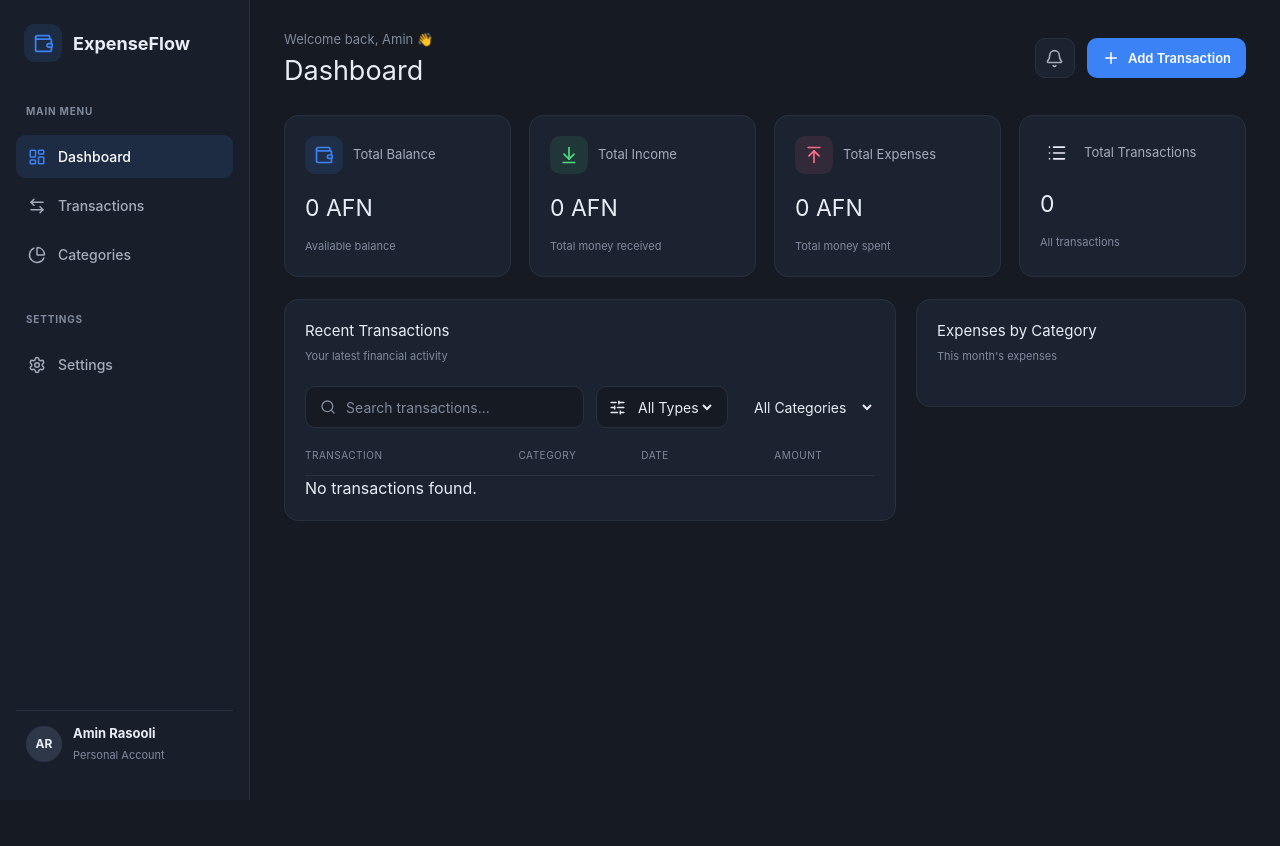
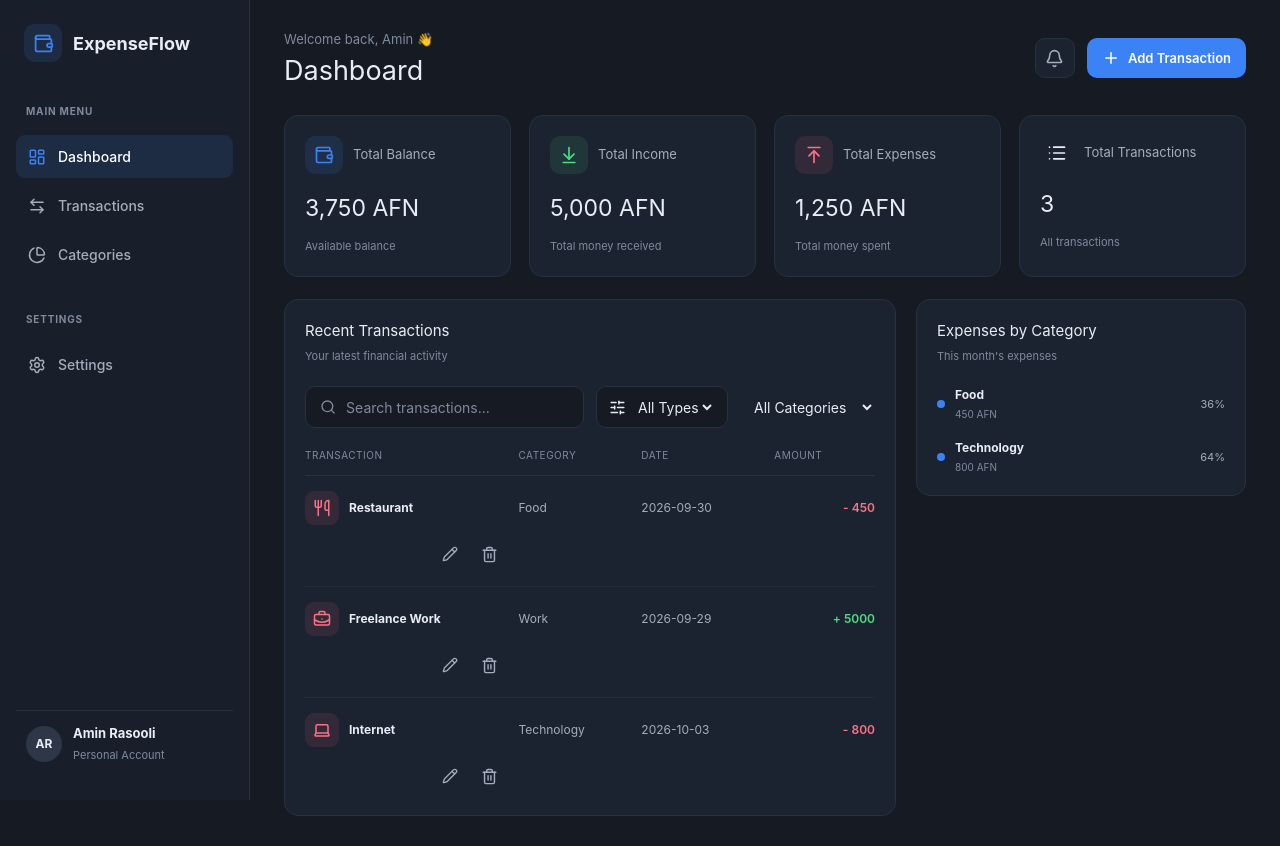
Before and after one commit to aminrasooli2007-svg/expense-tracker-js, a React (Vite) app: page / in a window 1280 px wide. Before the commit the page ends 800 px from the top, so only its background shows below. Built offline with nearby package versions, Linux system fonts and the light colour scheme.

Commit message:
Add local storage and settings state

```diff
--- a/src/App.jsx
+++ b/src/App.jsx
@@ -1,4 +1,4 @@
-import { useState } from "react";
+import { useEffect, useState } from "react";
 
 import Sidebar from "./components/Sidebar";
 import Topbar from "./components/Topbar";
@@ -7,19 +7,62 @@ import RecentTransactions from "./components/RecentTransactions";
 import ExpenseCategories from "./components/ExpenseCategories";
 import TransactionModal from "./components/TransactionModal";
 import DeleteModal from "./components/DeleteModal";
+
+const initialTransactions = [
+  {
+    id: 1,
+    title: "Restaurant",
+    category: "Food",
+    date: "2026-09-30",
+    amount: 450,
+    type: "expense",
+  },
+  {
+    id: 2,
+    title: "Freelance Work",
+    category: "Work",
+    date: "2026-09-29",
+    amount: 5000,
+    type: "income",
+  },
+  {
+    id: 3,
+    title: "Internet",
+    category: "Technology",
+    date: "2026-10-03",
+    amount: 800,
+    type: "expense",
+  },
+];
+
 function App() {
+  const [transactions, setTransactions] = useState(() => {
+    const savedTransactions =
+      localStorage.getItem("transactions");
 
-  const [transactions, setTransactions] = useState([]);
+    if (savedTransactions) {
+      return JSON.parse(savedTransactions);
+    }
+
+    return initialTransactions;
+  });
 
   const [activePage, setActivePage] = useState("dashboard");
 
   const [search, setSearch] = useState("");
   const [typeFilter, setTypeFilter] = useState("all");
   const [categoryFilter, setCategoryFilter] = useState("all");
+
   const [isModalOpen, setIsModalOpen] = useState(false);
-  const [editingTransaction, setEditingTransaction] = useState(null);
-  const [isDeleteModalOpen, setIsDeleteModalOpen] = useState(false);
-  const [deletingTransaction, setDeletingTransaction] = useState(null);
+
+  const [editingTransaction, setEditingTransaction] =
+    useState(null);
+
+  const [isDeleteModalOpen, setIsDeleteModalOpen] =
+    useState(false);
+
+  const [deletingTransaction, setDeletingTransaction] =
+    useState(null);
 
   const [formData, setFormData] = useState({
     title: "",
@@ -28,6 +71,13 @@ function App() {
     category: "Food",
     date: new Date().toISOString().split("T")[0],
   });
+
+  useEffect(() => {
+    localStorage.setItem(
+      "transactions",
+      JSON.stringify(transactions)
+    );
+  }, [transactions]);
 
   const openAddModal = () => {
     setEditingTransaction(null);
@@ -65,13 +115,10 @@ function App() {
     setIsModalOpen(true);
   };
 
-
   const closeModal = () => {
     setIsModalOpen(false);
-
     setEditingTransaction(null);
   };
-
 
   const handleSubmit = (e) => {
     e.preventDefault();
@@ -87,7 +134,9 @@ function App() {
     if (editingTransaction) {
       setTransactions(
         transactions.map((transaction) => {
-          if (transaction.id === editingTransaction.id) {
+          if (
+            transaction.id === editingTransaction.id
+          ) {
             return {
               ...transaction,
               ...transactionData,
@@ -97,9 +146,7 @@ function App() {
           return transaction;
         })
       );
-    }
-
-    else {
+    } else {
       const newTransaction = {
         id: Date.now(),
         ...transactionData,
@@ -114,7 +161,6 @@ function App() {
     closeModal();
   };
 
-
   const openDeleteModal = (id) => {
     const transaction = transactions.find((item) => {
       return item.id === id;
@@ -125,7 +171,6 @@ function App() {
     }
 
     setDeletingTransaction(transaction);
-
     setIsDeleteModalOpen(true);
   };
 
@@ -136,21 +181,23 @@ function App() {
 
     setTransactions(
       transactions.filter((transaction) => {
-        return transaction.id !== deletingTransaction.id;
+        return (
+          transaction.id !== deletingTransaction.id
+        );
       })
     );
 
     setIsDeleteModalOpen(false);
-
     setDeletingTransaction(null);
   };
 
   const closeDeleteModal = () => {
     setIsDeleteModalOpen(false);
-
     setDeletingTransaction(null);
   };
-  const filteredTransactions = transactions.filter((transaction) => {
+
+  const filteredTransactions = transactions.filter(
+    (transaction) => {
       const matchesSearch = transaction.title
         .toLowerCase()
         .includes(search.toLowerCase());
@@ -168,7 +215,8 @@ function App() {
         matchesType &&
         matchesCategory
       );
-  });
+    }
+  );
 
   const totalIncome = transactions.reduce(
     (total, transaction) => {
@@ -193,6 +241,7 @@ function App() {
   );
 
   const balance = totalIncome - totalExpenses;
+
   const totalTransactions = transactions.length;
 
   return (
@@ -205,9 +254,7 @@ function App() {
 
       <main className="main">
 
-        <Topbar
-          onAdd={openAddModal}
-        />
+        <Topbar onAdd={openAddModal} />
 
         {activePage === "dashboard" && (
           <>
@@ -224,48 +271,42 @@ function App() {
                 transactions={filteredTransactions}
                 deleteTransaction={openDeleteModal}
                 editTransaction={openEditModal}
-
                 search={search}
                 setSearch={setSearch}
-
                 typeFilter={typeFilter}
                 setTypeFilter={setTypeFilter}
-
                 categoryFilter={categoryFilter}
-                setCategoryFilter={setCategoryFilter}
+                setCategoryFilter={
+                  setCategoryFilter
+                }
               />
 
               <div className="right-column">
-
                 <ExpenseCategories
                   transactions={transactions}
                   totalExpenses={totalExpenses}
                 />
-
               </div>
 
             </section>
           </>
         )}
 
-
         {activePage === "transactions" && (
           <RecentTransactions
             transactions={filteredTransactions}
             deleteTransaction={openDeleteModal}
             editTransaction={openEditModal}
-
             search={search}
             setSearch={setSearch}
-
             typeFilter={typeFilter}
             setTypeFilter={setTypeFilter}
-
             categoryFilter={categoryFilter}
-            setCategoryFilter={setCategoryFilter}
+            setCategoryFilter={
+              setCategoryFilter
+            }
           />
         )}
-
 
         {activePage === "categories" && (
           <ExpenseCategories
@@ -273,6 +314,7 @@ function App() {
             totalExpenses={totalExpenses}
           />
         )}
+
         {activePage === "settings" && (
           <div className="content-card">
 
@@ -295,6 +337,7 @@ function App() {
         onSubmit={handleSubmit}
         isEditing={Boolean(editingTransaction)}
       />
+
       <DeleteModal
         isOpen={isDeleteModalOpen}
         onClose={closeDeleteModal}
```
Lines whose indentation alone changed are shown as unchanged.
